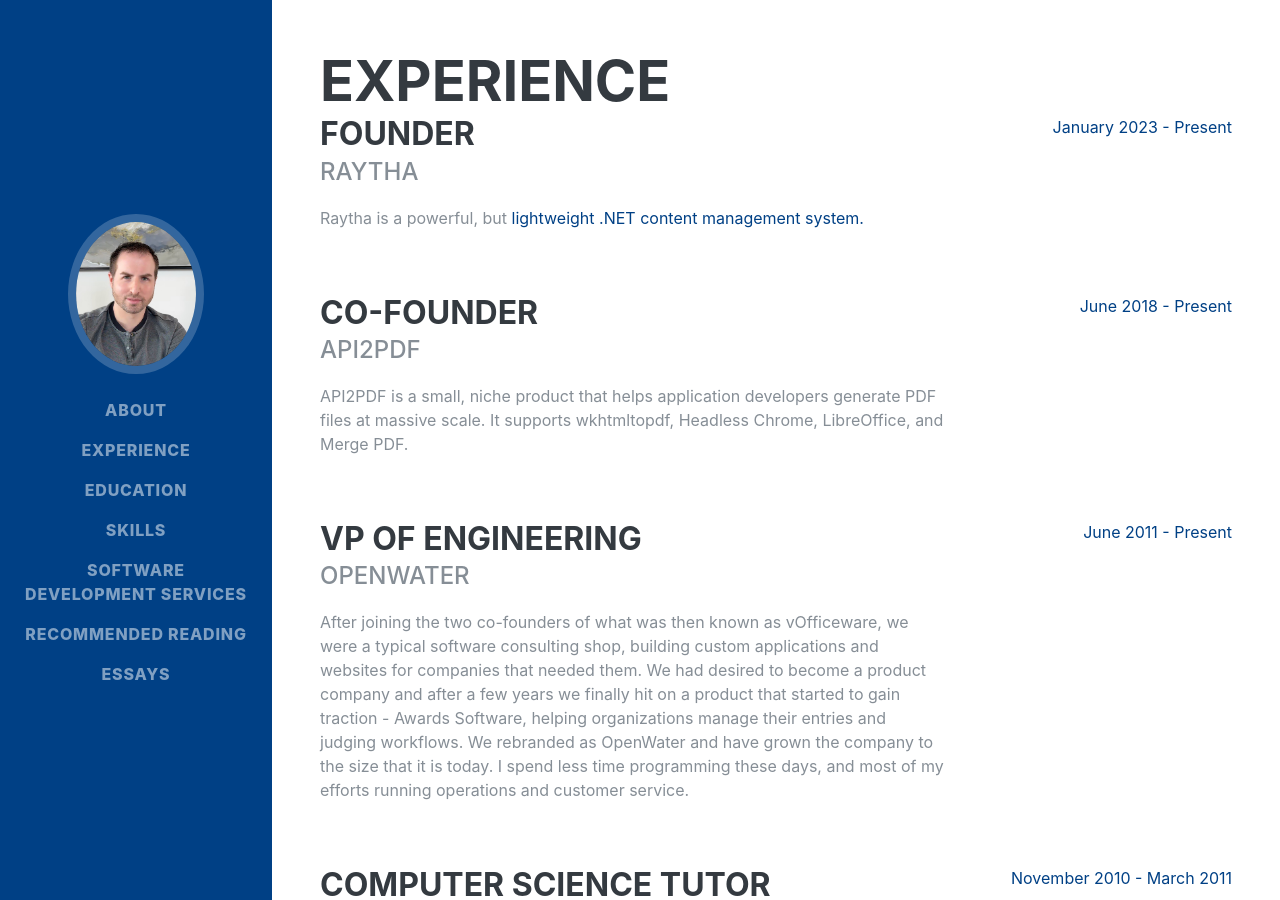
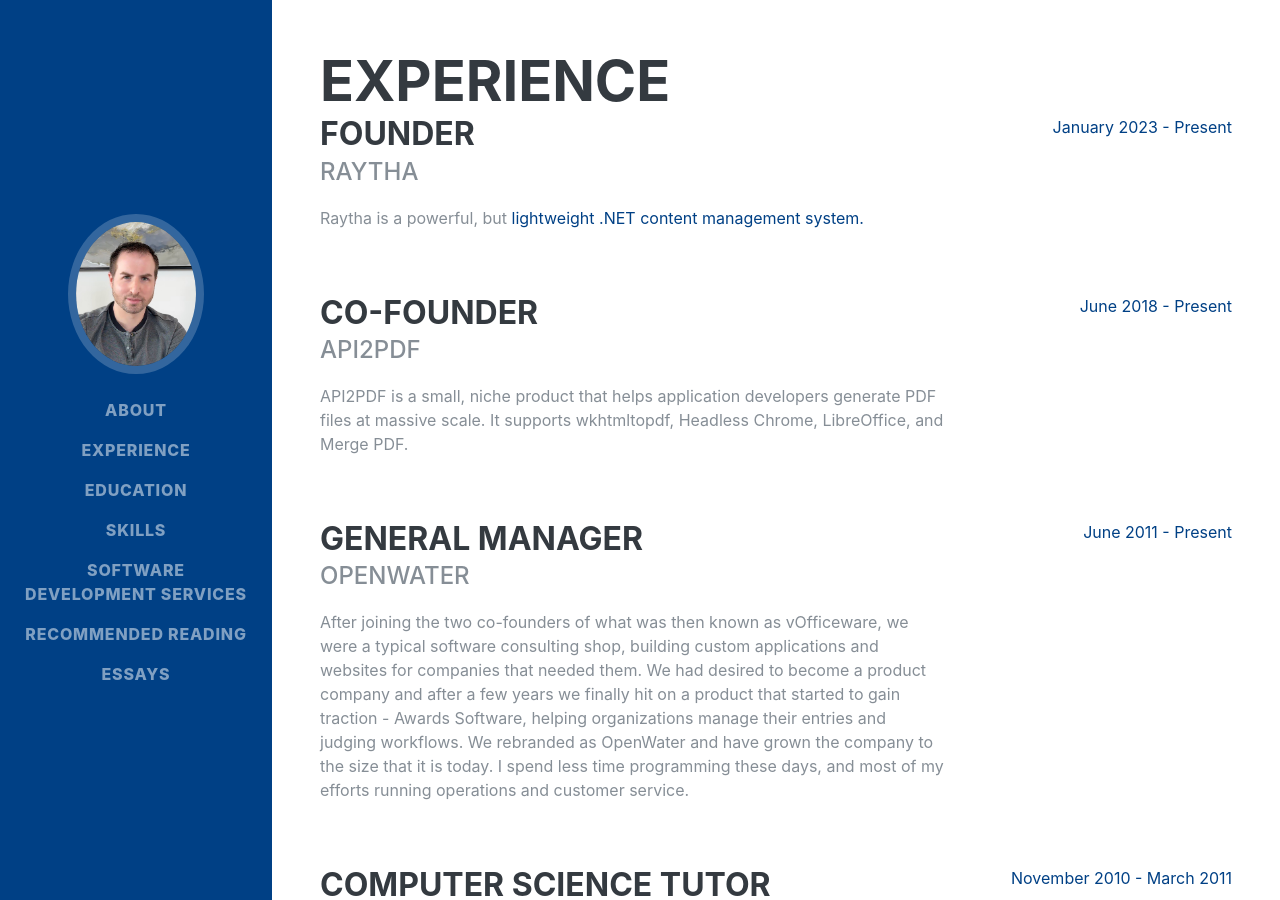
Before and after one commit to apexdodge/apexdodge.github.io, a Jekyll site: the page built from experience.html, in a window 1280 px wide and 900 px high. Built offline with Jekyll 4.4.1, drawn with Linux system fonts in a browser that asks for light colours; some web fonts are replaced.

Commit message:
Change job title from VP of Engineering to General Manager

```diff
--- a/experience.html
+++ b/experience.html
@@ -27,7 +27,7 @@ layout: page
 
 <div class="resume-item d-flex flex-column flex-md-row justify-content-between mb-5">
   <div class="resume-content">
-    <h3 class="mb-0">VP of Engineering</h3>
+    <h3 class="mb-0">General Manager</h3>
     <div class="subheading mb-3">OpenWater</div>
     <p>After joining the two co-founders of what was then known as vOfficeware, we were a typical software
       consulting shop, building custom applications and websites for companies that needed them. We had desired to
```
